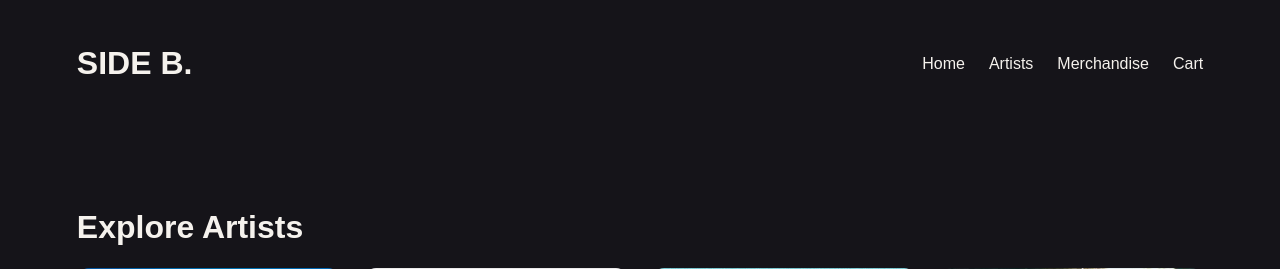
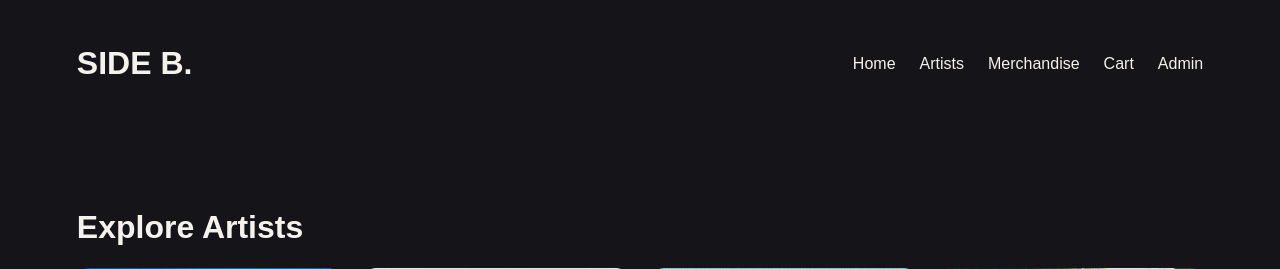
Before and after one commit to Mrgnoblennon/side-b, a Flask app: page /artists in a window 1280 px wide. Shown: the top 269 px of the page. Run offline with Flask 3, Linux system fonts and the light colour scheme; the visitor is signed in with stand-in values (Sample User, id 1).

Commit message:
Add protected read-only admin order dashboard: templates/base.html

```diff
--- a/templates/base.html
+++ b/templates/base.html
@@ -18,6 +18,7 @@
             <a href="/artists">Artists</a>
             <a href="/shop">Merchandise</a>
             <a href="{{ url_for('view_cart') }}">Cart</a>
+            {% if session.get("admin_authenticated") %}<a href="{{ url_for('admin_orders') }}">Admin</a>{% endif %}
         </nav>
     </header>
 
```
